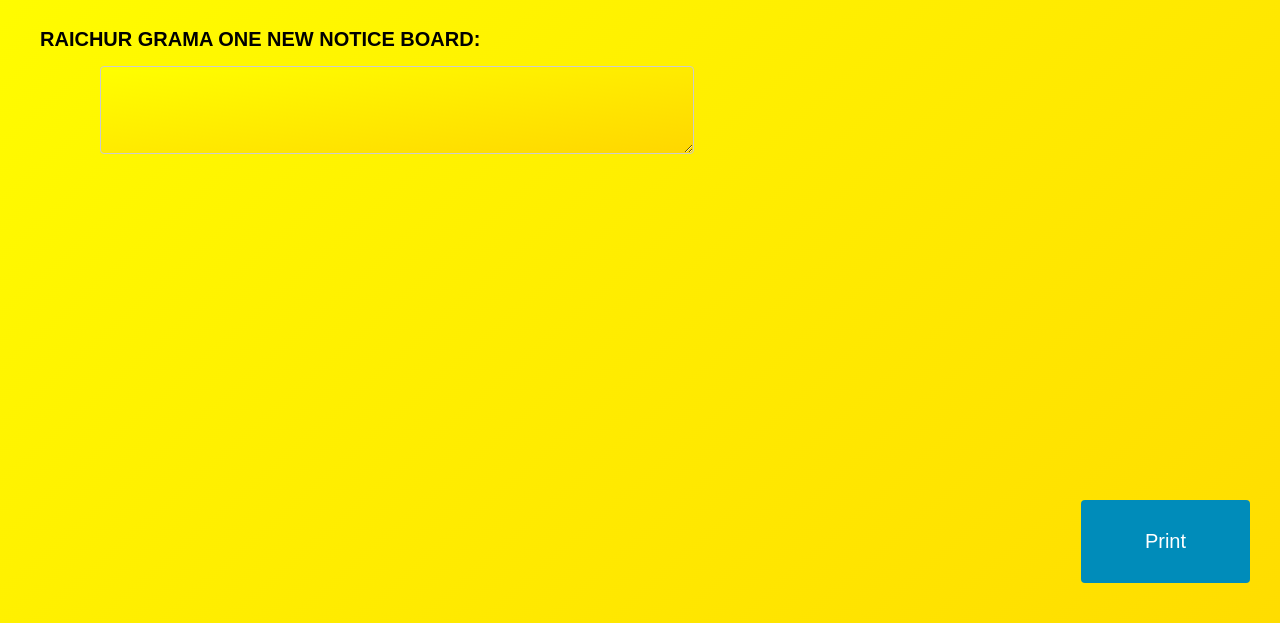
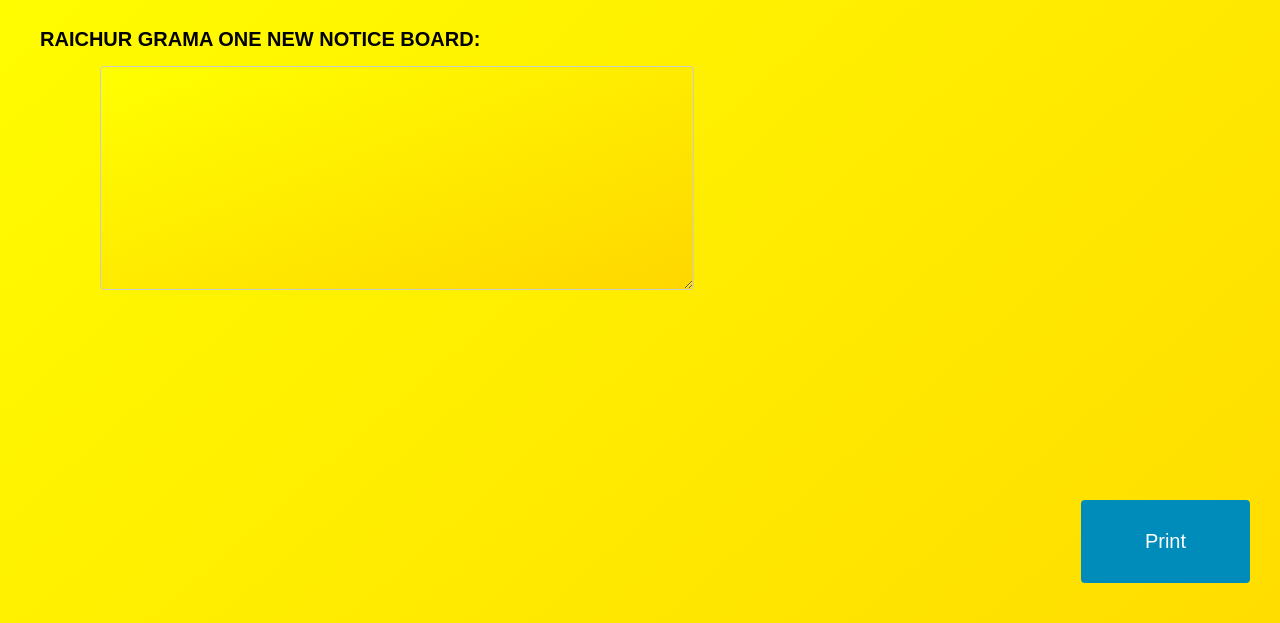
Before and after one commit to prasadjp12/NOTICEBOARDGONE, a plain HTML site: page index.html in a window 1280 px wide. Shown: the part 177-800 px from the top of the page. Drawn offline with Linux system fonts and the light colour scheme; a web font is replaced by a local one.

Commit message:
Update index.html

```diff
--- a/index.html
+++ b/index.html
@@ -49,7 +49,7 @@
     box-sizing: border-box;
     background-color: #FFFF00; /* Sunny Yellow */
     background: linear-gradient(to bottom right, #FFFF00, #FFD700); /* Yellow gradient background */
-    font-size: 20px; /* Increased font size by 2 times */
+    font-size: 80px; /* Increased font size by 2 times */
   }
   .print-button {
     background-color: #008CBA; /* Blue */
```
